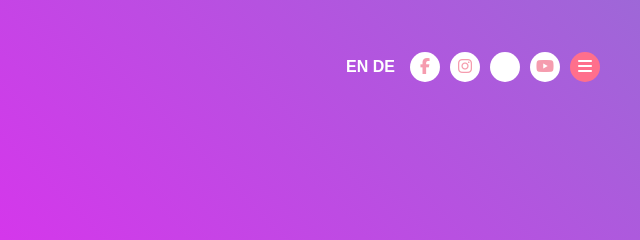
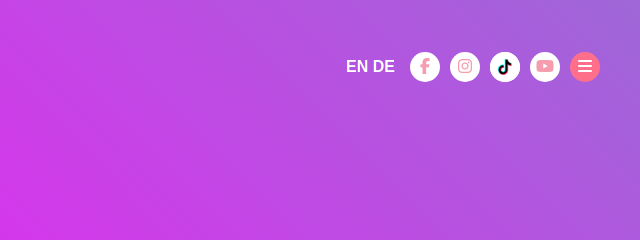
Before and after one commit to Sinuxoff/BeHappy-Project, a plain HTML site: page index.html in a window 1280 px wide. Shown: the top 240 px of the page, 640-1280 px from the left. Drawn offline with Linux system fonts and the light colour scheme; the site is published under a folder, as on GitHub Pages, so addresses that start at the root find nothing.

Commit message:
Update index.html

```diff
--- a/index.html
+++ b/index.html
@@ -35,7 +35,7 @@
                     <ul class="media">
                         <li class="media__inner"><i class="fa-brands fa-facebook-f"></i></li>
                         <li class="media__inner"><i class="fa-brands fa-instagram"></i></li>
-                        <li class="media__inner"><img src="/icons/tiktok.png" alt="" class="tiktok-icon"></li>
+                        <li class="media__inner"><img src="./icons/tiktok.png" alt="" class="tiktok-icon"></li>
                         <li class="media__inner"><i class="fa-brands fa-youtube"></i></li>
                         <li class="media__inner"><i class="fa-solid fa-bars"></i></li>
                     </ul>
```
